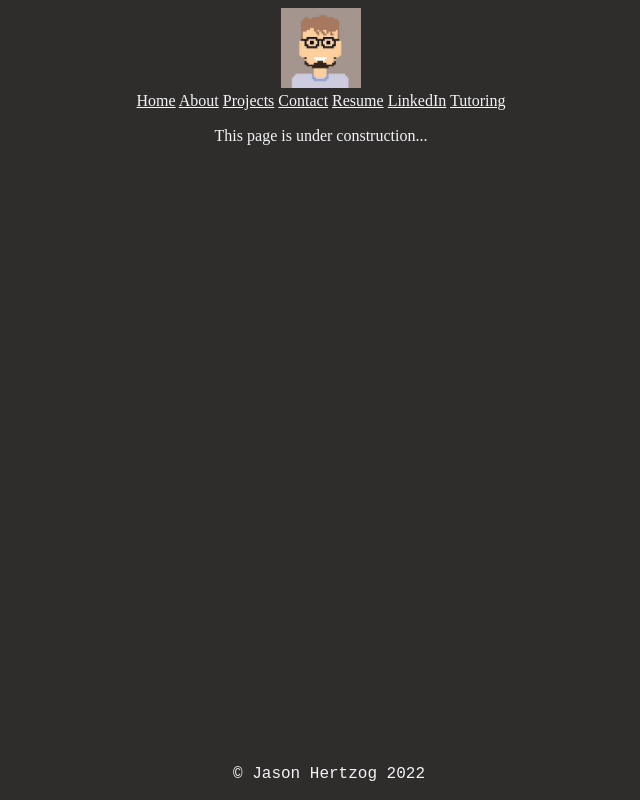
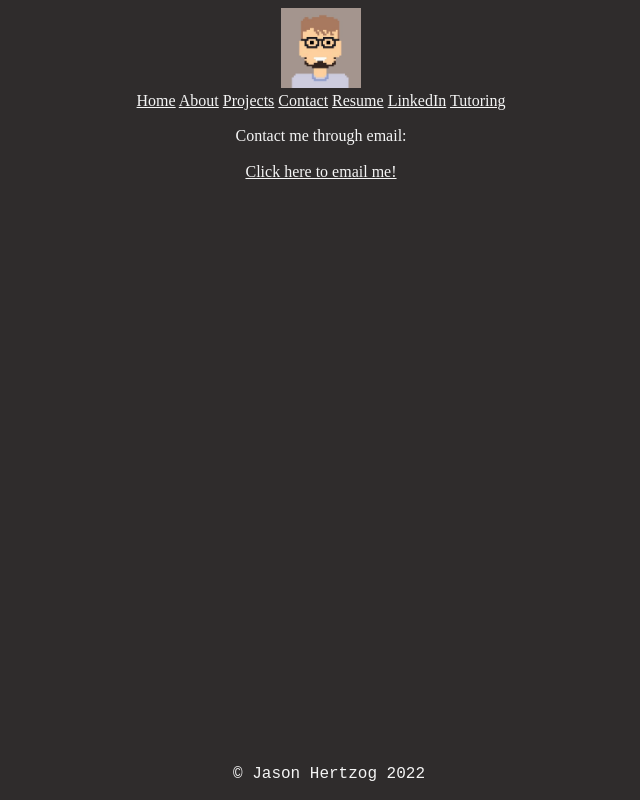
Before and after one commit to JasonHertzog/jasonhertzog.github.io, a plain HTML site: page contact.html in a window 1280 px wide. Shown: the whole page, without its empty margins (319-959 px from the left). Drawn offline with Linux system fonts and the light colour scheme.

Commit message:
Update contact.html
Very simple email button added.

```diff
--- a/contact.html
+++ b/contact.html
@@ -43,8 +43,15 @@
             </div>
         </div>
     </div>
-    <!-- Under Construction-->
-    <p> This page is under construction...</p>
+    <!-- Email -->
+    <div class="contact-container">
+        <div class="contact-text">
+            <p>Contact me through email:</p>
+        </div>
+        <div class="contact-email">
+            <a href="mailto:skilledapplegaming@gmail.com">
+                <p>Click here to email me!</p>
+            </a>
 </body>
 <br>
  <!-- Footer -->
```
